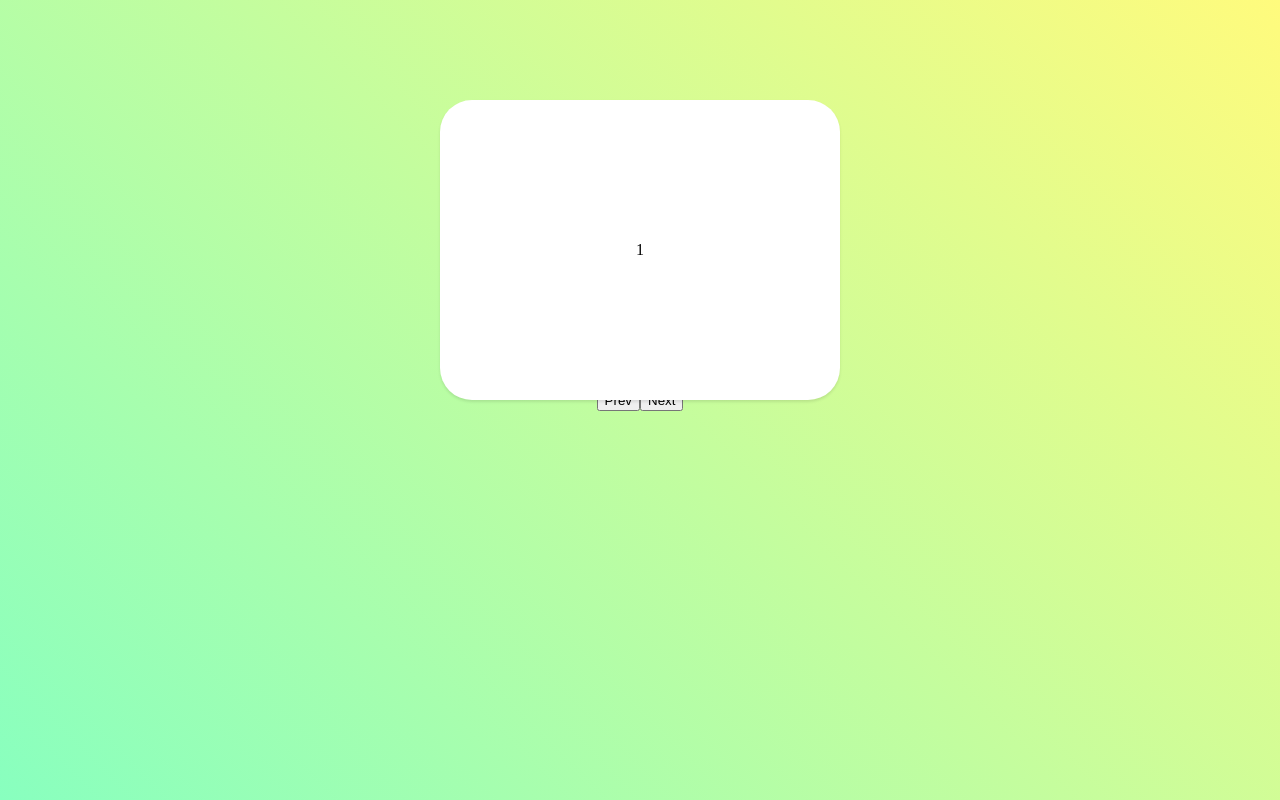
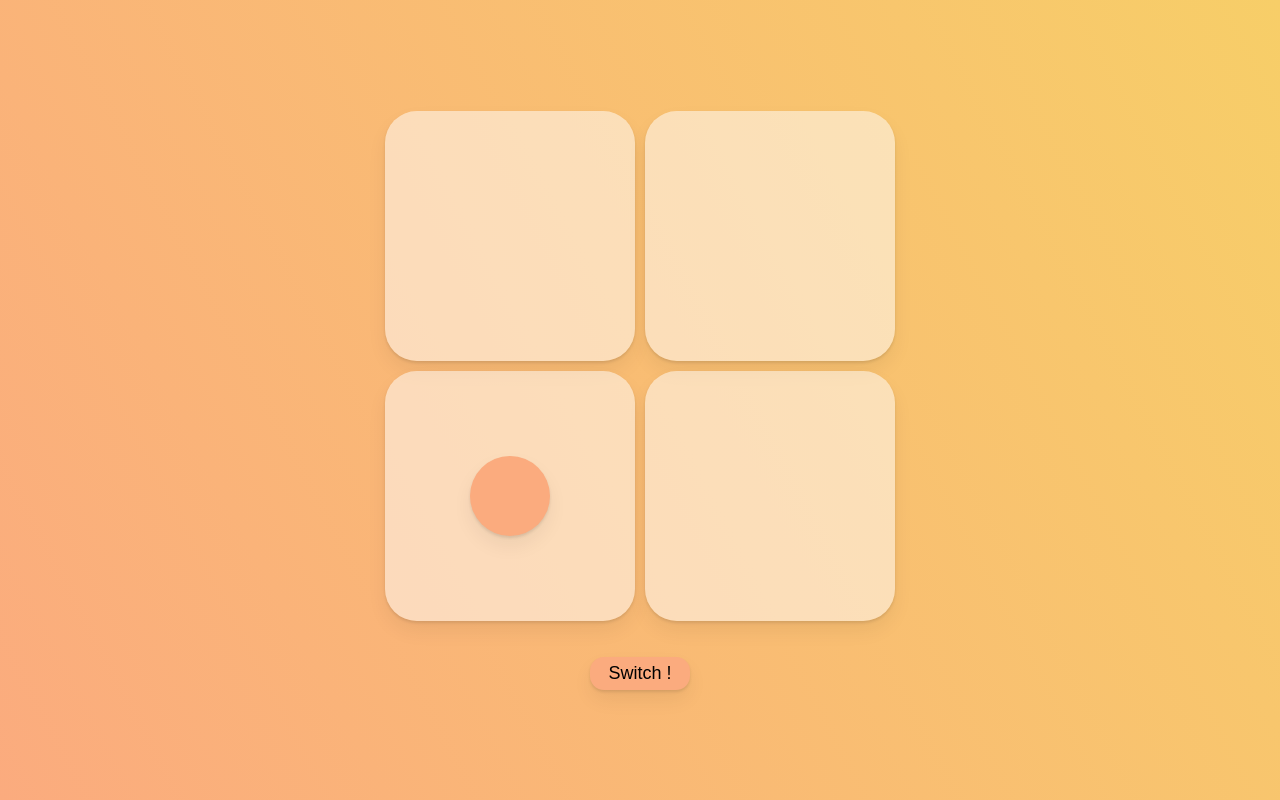
Before and after one commit to misobae/learning-project, a React (Create React App) app: page / in a window 1280 px wide. Built offline with nearby package versions, Linux system fonts and the light colour scheme.

Commit message:
feat: 5차 과제 animation 구현

```diff
--- a/src/App.tsx
+++ b/src/App.tsx
@@ -29,82 +29,133 @@ const GlobalStyle = createGlobalStyle`
   }
 `;
 
-const Wrapper = styled(motion.div)`
+const Wrapper = styled.div`
+  height: 100vh;
+  width: 100vw;
   display: flex;
-  justify-content: center;
-  align-items: center;
-  width: 100vw;
-  height: 100vh;
-  background-color: #85FFBD;
-  background-image: linear-gradient(45deg, rgb(136, 255, 191) 0%, rgb(255, 251, 125) 100%);
+  flex-wrap: wrap;
+  justify-content: space-around;
+  align-content: center;
+  background-color: #FBAB7E;
+  background-image: linear-gradient(62deg, #FBAB7E 0%, #F7CE68 100%);
+`;
+
+const ButtonWrap = styled.div`
+  flex-basis: 100%;
+  margin-top: 36px;
+  text-align: center;
+`;
+
+const Button = styled(motion.button)`
+  padding: 6px 18px;
+  border-radius: 14px;
+  box-shadow: 0 2px 3px rgba(0, 0, 0, 0.1), 0 10px 20px rgba(0, 0, 0, 0.06);
+  background-color: rgba(255, 255, 255, 0.5);
+  border: 0;
+  font-size: 18px;
+  cursor: pointer;
+`;
+
+const Grid = styled.div`
+  display: grid;
+  grid-template-columns: repeat(2, 1fr);
+  gap: 10px;
 `;
 
 const Box = styled(motion.div)`
   display: flex;
   justify-content: center;
   align-items: center;
-  position: absolute;
-  top: 100px;
-  width: 400px;
-  height: 300px;
-  background-color: #fff;
+  width: 250px;
+  height: 250px;
+  background-color: rgba(255, 255, 255, 0.5);
   border-radius: 32px;
-  box-shadow: 0 2px 3px rgba(0, 0, 0, 0.1);
+  box-shadow: 0 2px 3px rgba(0, 0, 0, 0.1), 0 10px 20px rgba(0, 0, 0, 0.06);
 `;
 
-const sliderVar = {
-  entry: (back: boolean) => {
-    return {
-      x: back ? -500 : 500,
-      opacity: 0,
-      scale: 0
-    }
+const Circle = styled(motion.div)`
+  width: 80px;
+  height: 80px;
+  border-radius: 50%;
+  box-shadow: 0 2px 3px rgba(0, 0, 0, 0.1), 0 10px 20px rgba(0, 0, 0, 0.06);
+`;
+
+const Overlay = styled(motion.div)`
+  display: flex;
+  justify-content: center;
+  align-items: center;
+  position: absolute;
+  width: 100%;
+  height: 100%;
+  background-color: rgba(0, 0, 0, 20%);
+`
+
+const btnVars = {
+  big: {
+    scale: 1.15,
+    backgroundColor: "#F7CE68"
   },
-  center: {
-    x: 0,
-    opacity: 1,
-    scale: 1
-  },
-  exit: (back: boolean) => {
-    return {
-      x: back ? 500 : -500,
-      opacity: 0,
-      scale: 0,
-      transition: { duration: 1 }
-    }
+  small: {
+    scale: 1,
+    backgroundColor: "#FBAB7E"
   }
 }
 
+const boxStyles = [
+  { transformOrigin: "bottom right" },
+  { transformOrigin: "bottom left" },
+  { transformOrigin: "top right" },
+  { transformOrigin: "top left" }
+];
 
 function App() {
-  const [visible, setVisible] = useState(1);
-  const [back, setBack] = useState(false);
-  const nextPlease = () => {
-    setBack(false);
-    setVisible((prev) => prev === 9 ? 9 : prev + 1);
-  }
-  const prevPlease = () => {
-    setBack(true);
-    setVisible((prev) => prev === 1 ? 1 : prev - 1);
-  }
+  const [switched, setSwitched] = useState(false);
+  const [id, setId] = useState<null | string>(null);
+
   return (
     <>
       <GlobalStyle />
       <Wrapper>
-        <AnimatePresence custom={back}>
-          <Box
-            key={visible}
-            custom={back}
-            variants={sliderVar}
-            initial="entry"
-            animate="center"
-            exit="exit"
+        <Grid>
+          {[1, 2, 3, 4].map((n) => (
+            <Box
+              key={n}
+              layoutId={`${n}`}
+              onClick={() => setId(n + "")}
+              whileHover={{ scale: 1.1 }}
+              style={{ ...boxStyles[n - 1] }}
             >
-              {visible}
+              {(n === 2) && (
+                switched ? <Circle
+                  layoutId="circle"
+                  style={{ backgroundColor: "#F7CE68" }}
+                /> : null
+              )}
+              {(n === 3) && (
+                !switched ? <Circle
+                  layoutId="circle"
+                  style={{ backgroundColor: "#FBAB7E" }}
+                /> : null
+              )}
             </Box>
+          ))}
+        </Grid>
+        <AnimatePresence>
+          {id ? <Overlay
+            onClick={() => setId(null)}
+            initial={{backgroundColor: "rgba(0, 0, 0, 0)"}}
+            animate={{backgroundColor: "rgba(0, 0, 0, 0.7)"}}
+            exit={{backgroundColor: "rgba(0, 0, 0, 0)"}}>
+              <Box layoutId={`${id}`} style={{width: 400, height: 300, backgroundColor: "#fff"}} />
+            </Overlay> : null}
         </AnimatePresence>
-        <button onClick={prevPlease}>Prev</button>
-        <button onClick={nextPlease}>Next</button>
+        <ButtonWrap>
+          <Button
+            onClick={() => setSwitched(prev => !prev)}
+            variants={btnVars}
+            animate={switched ? "big" : "small"}
+            >Switch !</Button>
+        </ButtonWrap>
       </Wrapper>
     </>
   );
```
